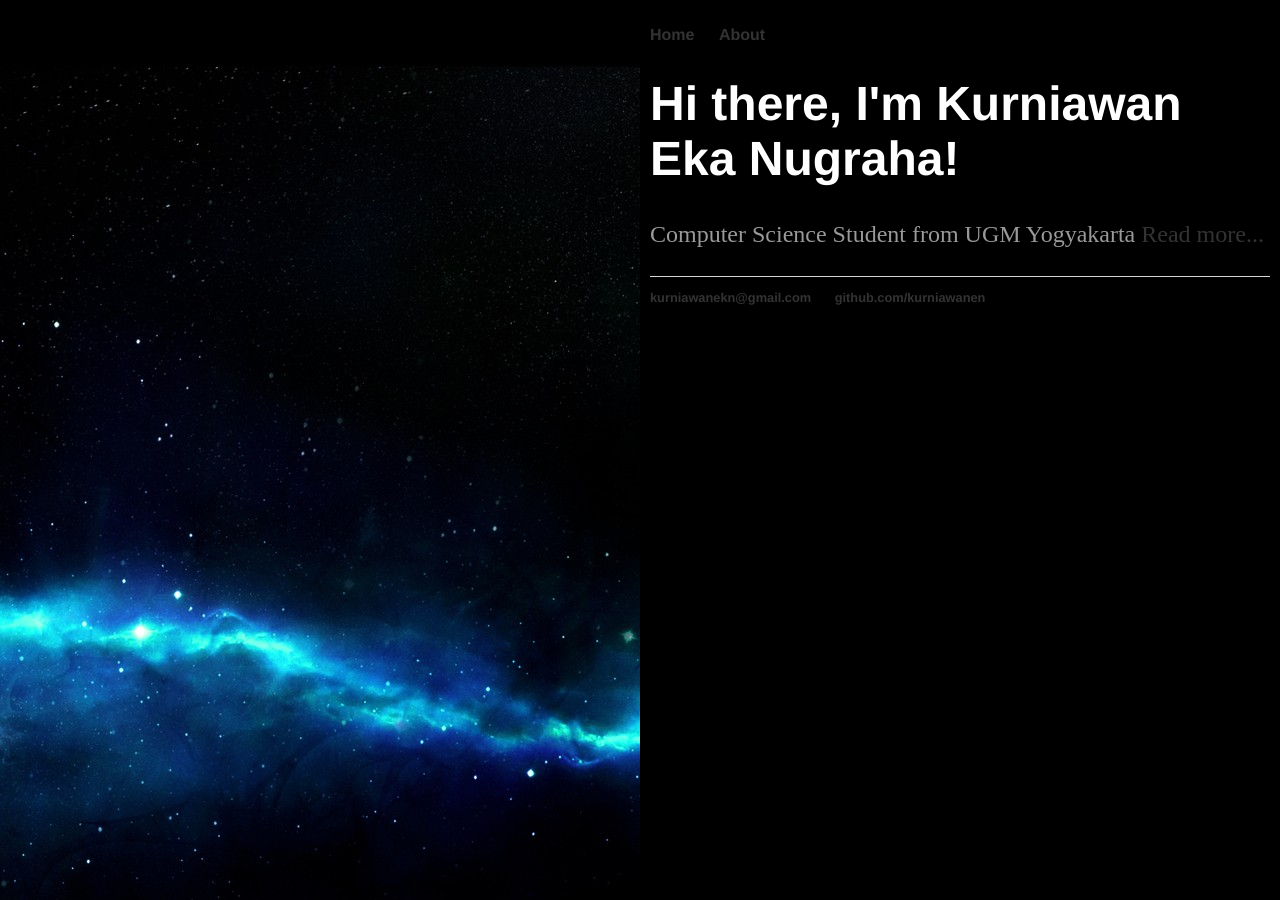
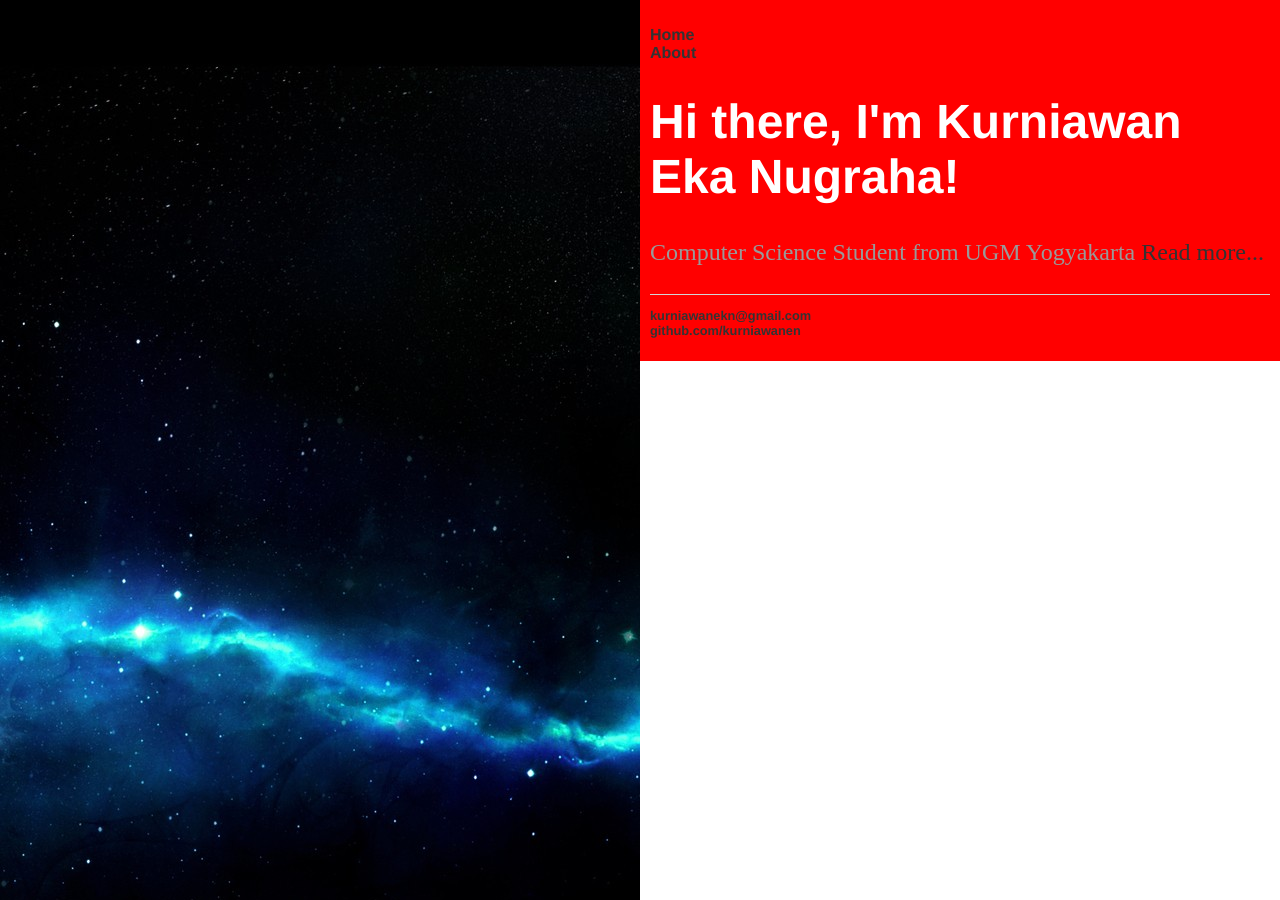
Before and after one commit to ken-kurniawanen/kurniawanen.github.io, a Jekyll site: the page built from index.html, in a window 1280 px wide. Built offline with Jekyll 4.4.1, drawn with Linux system fonts in a browser that asks for light colours.

Commit message:
Update main.css

```diff
--- a/css/main.css
+++ b/css/main.css
@@ -1,8 +1,8 @@
 html {height:100%; background:url("/Best-space-wallpapers-for-desktop.jpg");}
-body {padding:0; margin:0 0 0 50%; background: black; color:#fff; width:50%; min-height:100%; float:right;}
+body {padding:0; margin:0 0 0 50%; background: white; color:#fff; width:50%; min-height:100%; float:right;}
 #left_col {float:left; width:100%; margin-left:-100%; text-align:right; background:transparent no-repeat right top; color:#000;}
 #left_col_inner {padding:10px; color:white;}
-#right_col {background:black no-repeat left top;}
+#right_col {background:red no-repeat left top;}
 #right_col_inner {padding:10px; color:#fec;}
 
 
@@ -14,8 +14,7 @@ nav ul, footer ul {
 
 }
 nav ul li, footer ul li {
-    display: inline;
-    width:50%;
+
     margin-right: 20px;
 }
 a {
```
